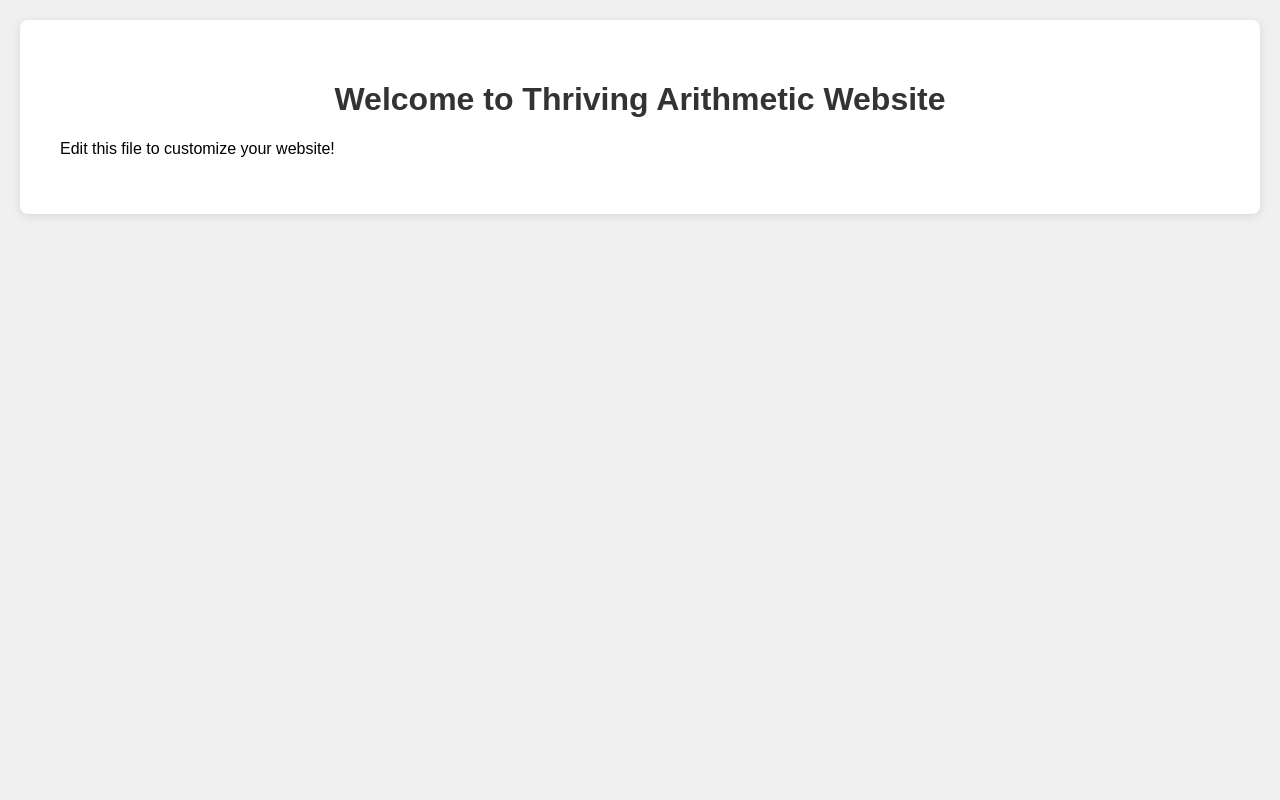
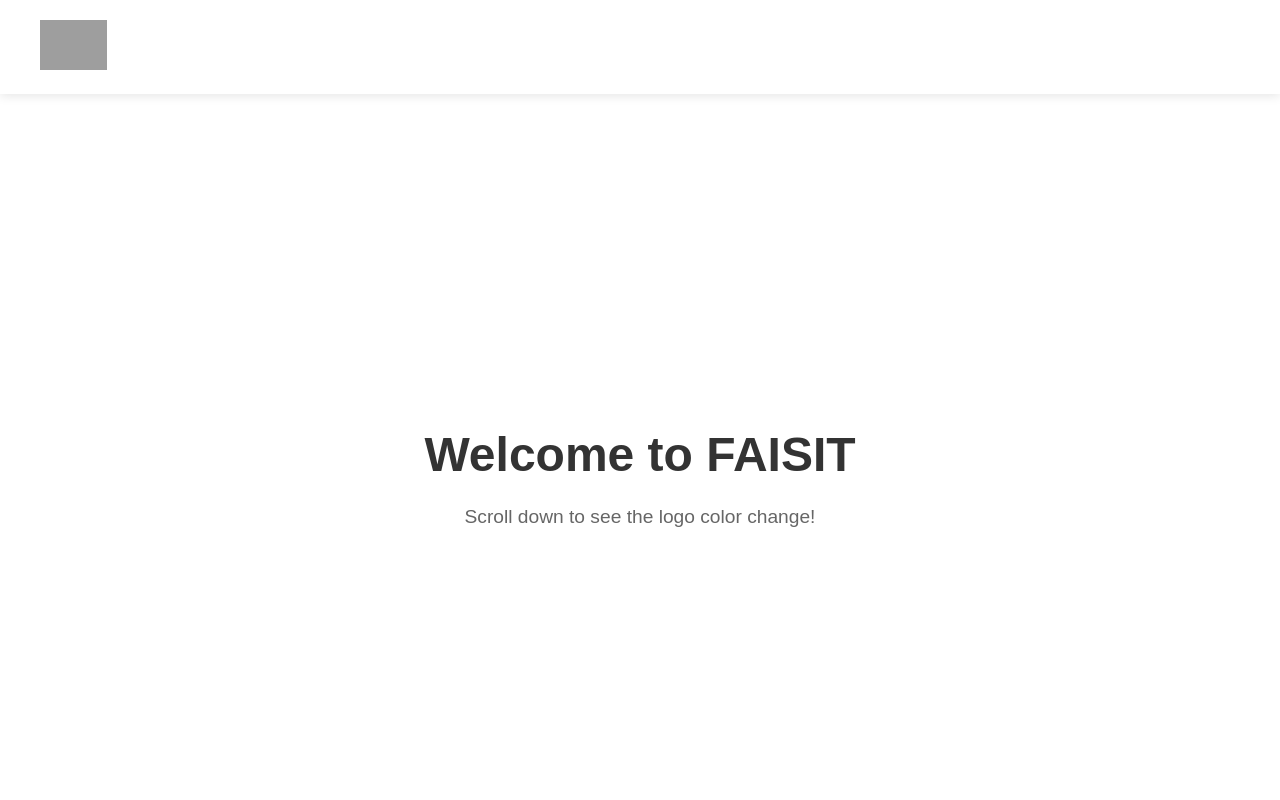
Before and after one commit to Uppholding/thriving-arithmetic-website, a plain HTML site: page index.html in a window 1280 px wide. Shown: the top 800 px of the page. Drawn offline with Linux system fonts and the light colour scheme; grey boxes are pictures that could not be loaded.

Commit message:
Add FAISIT logo with scroll-based color change

```diff
--- a/index.html
+++ b/index.html
@@ -3,32 +3,135 @@
 <head>
     <meta charset="UTF-8">
     <meta name="viewport" content="width=device-width, initial-scale=1.0">
-    <title>Thriving Arithmetic Website</title>
+    <title>FAISIT</title>
     <style>
+        * {
+            margin: 0;
+            padding: 0;
+            box-sizing: border-box;
+        }
+
         body {
             font-family: Arial, sans-serif;
-            margin: 0;
-            padding: 20px;
-            background-color: #f0f0f0;
+            padding-top: 80px;
         }
-        .container {
+
+        header {
+            position: fixed;
+            top: 0;
+            left: 0;
+            width: 100%;
+            padding: 20px 40px;
+            background: rgba(255, 255, 255, 0.95);
+            backdrop-filter: blur(10px);
+            box-shadow: 0 2px 10px rgba(0,0,0,0.1);
+            transition: all 0.3s ease;
+            z-index: 1000;
+        }
+
+        header.scrolled {
+            padding: 15px 40px;
+        }
+
+        .logo {
+            height: 50px;
+            transition: all 0.3s ease;
+        }
+
+        header.scrolled .logo {
+            height: 40px;
+        }
+
+        .logo.color-change {
+            filter: hue-rotate(180deg) brightness(1.2);
+        }
+
+        .section {
+            min-height: 100vh;
+            padding: 60px 40px;
+            display: flex;
+            align-items: center;
+            justify-content: center;
+        }
+
+        .section:nth-child(odd) {
+            background: #f5f5f5;
+        }
+
+        .section:nth-child(even) {
+            background: white;
+        }
+
+        .content {
             max-width: 1200px;
-            margin: 0 auto;
-            background: white;
-            padding: 40px;
-            border-radius: 8px;
-            box-shadow: 0 2px 10px rgba(0,0,0,0.1);
+            text-align: center;
         }
+
         h1 {
+            font-size: 3rem;
             color: #333;
-            text-align: center;
+            margin-bottom: 20px;
+        }
+
+        p {
+            font-size: 1.2rem;
+            color: #666;
+            line-height: 1.6;
         }
     </style>
 </head>
 <body>
-    <div class="container">
-        <h1>Welcome to Thriving Arithmetic Website</h1>
-        <p>Edit this file to customize your website!</p>
+    <header id="header">
+        <img src="https://i.ibb.co/9ZQ6fYJ/faisit-logo.png" alt="FAISIT Logo" class="logo" id="logo">
+    </header>
+
+    <div class="section">
+        <div class="content">
+            <h1>Welcome to FAISIT</h1>
+            <p>Scroll down to see the logo color change!</p>
+        </div>
     </div>
+
+    <div class="section">
+        <div class="content">
+            <h1>Section 2</h1>
+            <p>Keep scrolling to see the effect continue...</p>
+        </div>
+    </div>
+
+    <div class="section">
+        <div class="content">
+            <h1>Section 3</h1>
+            <p>The logo changes color based on your scroll position.</p>
+        </div>
+    </div>
+
+    <div class="section">
+        <div class="content">
+            <h1>Section 4</h1>
+            <p>This creates a dynamic, engaging user experience!</p>
+        </div>
+    </div>
+
+    <script>
+        const header = document.getElementById('header');
+        const logo = document.getElementById('logo');
+
+        window.addEventListener('scroll', function() {
+            const scrollPosition = window.scrollY;
+
+            if (scrollPosition > 50) {
+                header.classList.add('scrolled');
+            } else {
+                header.classList.remove('scrolled');
+            }
+
+            if (Math.floor(scrollPosition / 300) % 2 === 1) {
+                logo.classList.add('color-change');
+            } else {
+                logo.classList.remove('color-change');
+            }
+        });
+    </script>
 </body>
 </html>
```
